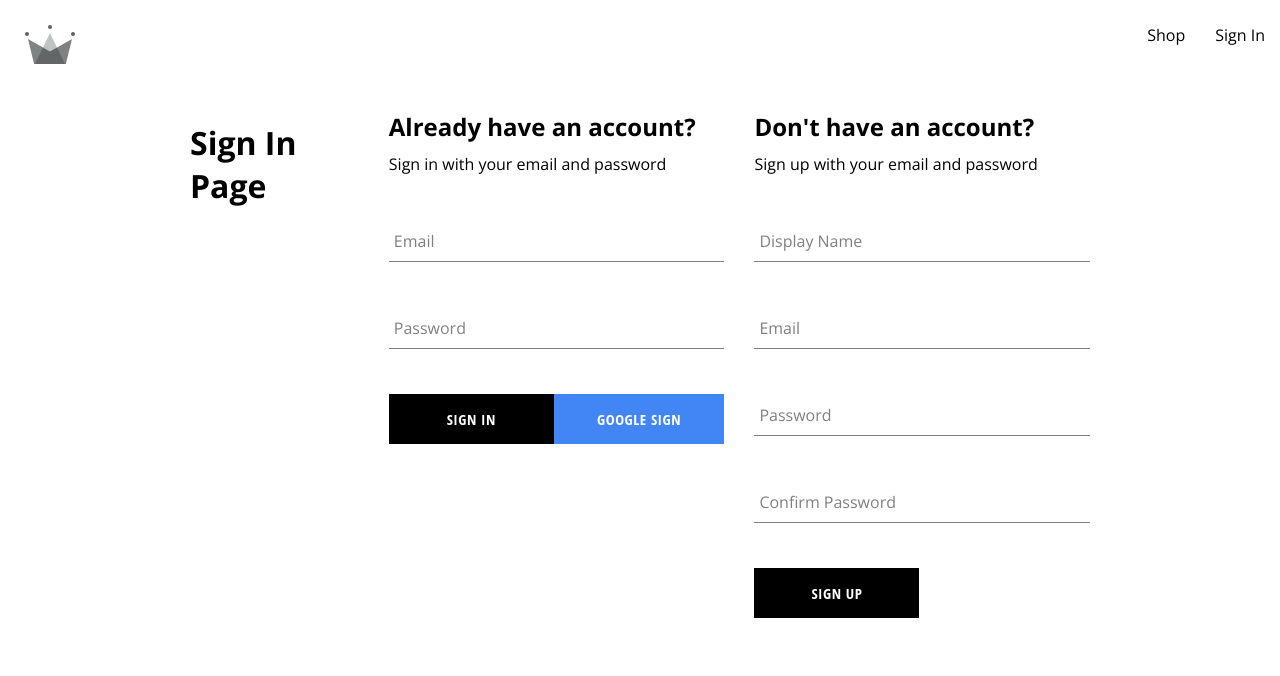
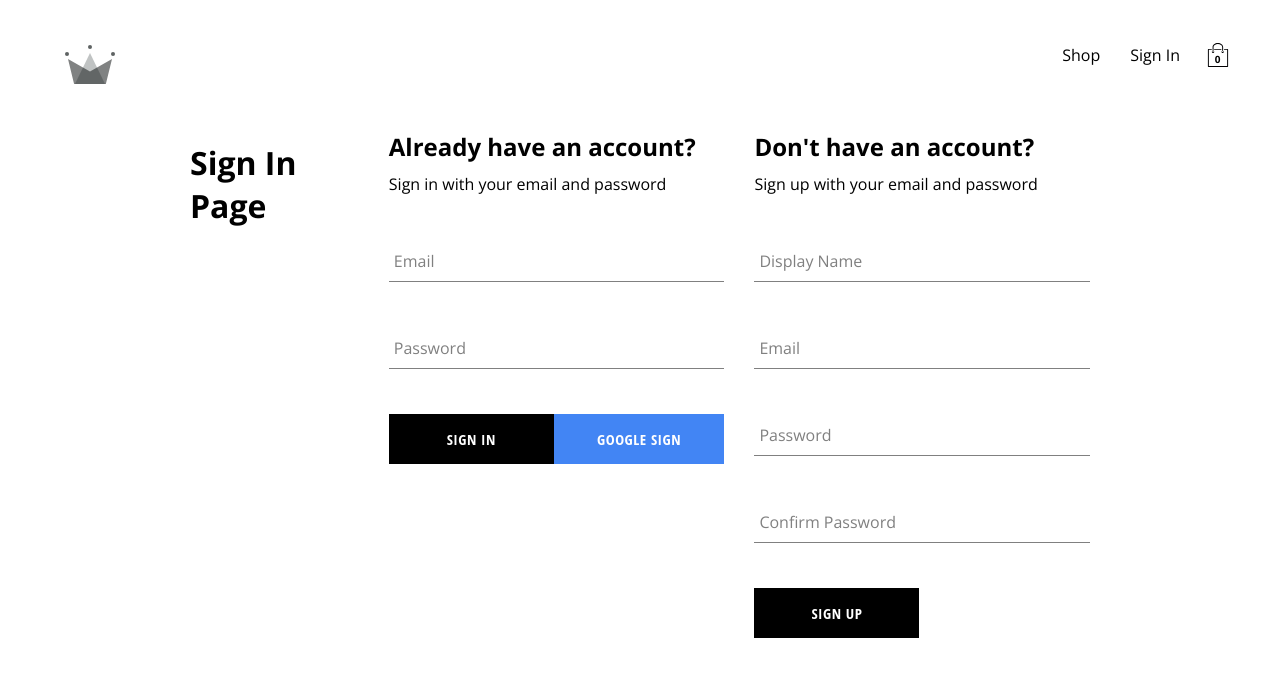
Before and after one commit to jarangseo/luckyseo_react, a React (Create React App) app: page /auth in a window 1280 px wide. Shown: the top 676 px of the page. Built offline with nearby package versions, Linux system fonts and the light colour scheme; no server answers.

Commit message:
add cart dropdown UI

```diff
--- /dev/null
+++ b/src/components/cart-dropdown/cart-dropdown.component.jsx
@@ -0,0 +1,14 @@
+import "./cart-dropdown.styles.scss";
+import Button from "../button/button.component";
+
+const CartDropdown = () => {
+  return (
+    <div className="cart-dropdown-container">
+      {/* Your component content here */}
+      <div className="cart-items"></div>
+      <Button buttonType="inverted">Go to checkout</Button>
+    </div>
+  );
+};
+
+export default CartDropdown;
--- /dev/null
+++ b/src/components/cart-dropdown/cart-dropdown.styles.scss
@@ -0,0 +1,29 @@
+.cart-dropdown-container {
+  position: absolute;
+  width: 240px;
+  height: 340px;
+  display: flex;
+  flex-direction: column;
+  padding: 20px;
+  border: 1px solid black;
+  background-color: white;
+  top: 90px;
+  right: 40px;
+  z-index: 5;
+
+  .empty-message {
+    font-size: 18px;
+    margin: 50px auto;
+  }
+
+  .cart-items {
+    height: 240px;
+    display: flex;
+    flex-direction: column;
+    overflow: scroll;
+  }
+
+  button {
+    margin-top: auto;
+  }
+}
--- a/src/components/cart-icon/cart-icon.component.jsx
+++ b/src/components/cart-icon/cart-icon.component.jsx
@@ -1,9 +1,15 @@
 import "./cart-icon.styles.scss";
-
+import { ReactComponent as ShoppingIcon } from "../../assets/shopping-bag.svg";
+import { useCart } from "../../contexts/cart.context";
 const CartIcon = () => {
+  const { isCartOpen, setCartOpen } = useCart();
+  const toggleIsCartOpen = () => {
+    setCartOpen(!isCartOpen);
+  };
   return (
-    <div className="cart-icon-container">
-      {/* Your component content here */}
+    <div className="cart-icon-container" onClick={toggleIsCartOpen}>
+      <ShoppingIcon className="shopping-icon" />
+      <span className="item-count">0</span>
     </div>
   );
 };
--- a/src/components/cart-icon/cart-icon.styles.scss
+++ b/src/components/cart-icon/cart-icon.styles.scss
@@ -1,3 +1,21 @@
 .cart-icon-container {
-  /* Your styles here */
+  width: 45px;
+  height: 45px;
+  position: relative;
+  display: flex;
+  align-items: center;
+  justify-content: center;
+  cursor: pointer;
+
+  .shopping-icon {
+    width: 24px;
+    height: 24px;
+  }
+
+  .item-count {
+    position: absolute;
+    font-size: 10px;
+    font-weight: bold;
+    bottom: 12px;
+  }
 }
--- /dev/null
+++ b/src/contexts/cart.context.jsx
@@ -0,0 +1,17 @@
+import { createContext, useState, useContext } from "react";
+
+export const CartContext = createContext({
+  isCartOpen: false,
+  setCartOpen: () => null,
+});
+
+export const CartProvider = ({ children }) => {
+  const [isCartOpen, setCartOpen] = useState(false);
+  return (
+    <CartContext.Provider value={{ isCartOpen, setCartOpen }}>
+      {children}
+    </CartContext.Provider>
+  );
+};
+
+export const useCart = () => useContext(CartContext);
--- a/src/index.js
+++ b/src/index.js
@@ -6,6 +6,8 @@
 import { BrowserRouter } from "react-router-dom";
 import { UserProvider } from "./contexts/user.context";
 import { ProductsProvider } from "./contexts/products.context";
+import { CartProvider } from "./contexts/cart.context";
+
 const root = ReactDOM.createRoot(document.getElementById("root"));
 
 root.render(
@@ -13,7 +15,9 @@
     <BrowserRouter>
       <UserProvider>
         <ProductsProvider>
-          <App />
+          <CartProvider>
+            <App />
+          </CartProvider>
         </ProductsProvider>
       </UserProvider>
     </BrowserRouter>
--- a/src/index.scss
+++ b/src/index.scss
@@ -1,5 +1,6 @@
 body {
   margin: 0;
+  padding: 20px 40px;
   font-family: "Open Sans", sans-serif;
   // font-family: -apple-system, BlinkMacSystemFont, 'Segoe UI', 'Roboto', 'Oxygen',
   //   'Ubuntu', 'Cantarell', 'Fira Sans', 'Droid Sans', 'Helvetica Neue',
--- a/src/routes/navigation/navigation.component.jsx
+++ b/src/routes/navigation/navigation.component.jsx
@@ -4,8 +4,13 @@
 import "./navigation.styles.scss";
 import { useUser } from "../../contexts/user.context";
 import { signOutUser } from "../../utils/firebase/firebase.utils";
+import CartIcon from "../../components/cart-icon/cart-icon.component";
+import CartDropdown from "../../components/cart-dropdown/cart-dropdown.component";
+import { useCart } from "../../contexts/cart.context";
+
 const Navigation = () => {
   const { currentUser } = useUser();
+  const { isCartOpen } = useCart();
 
   return (
     <Fragment>
@@ -24,7 +29,9 @@
               Sign In
             </Link>
           )}
+          <CartIcon />
         </div>
+        {isCartOpen && <CartDropdown />}
       </div>
       <Outlet />
     </Fragment>
```
